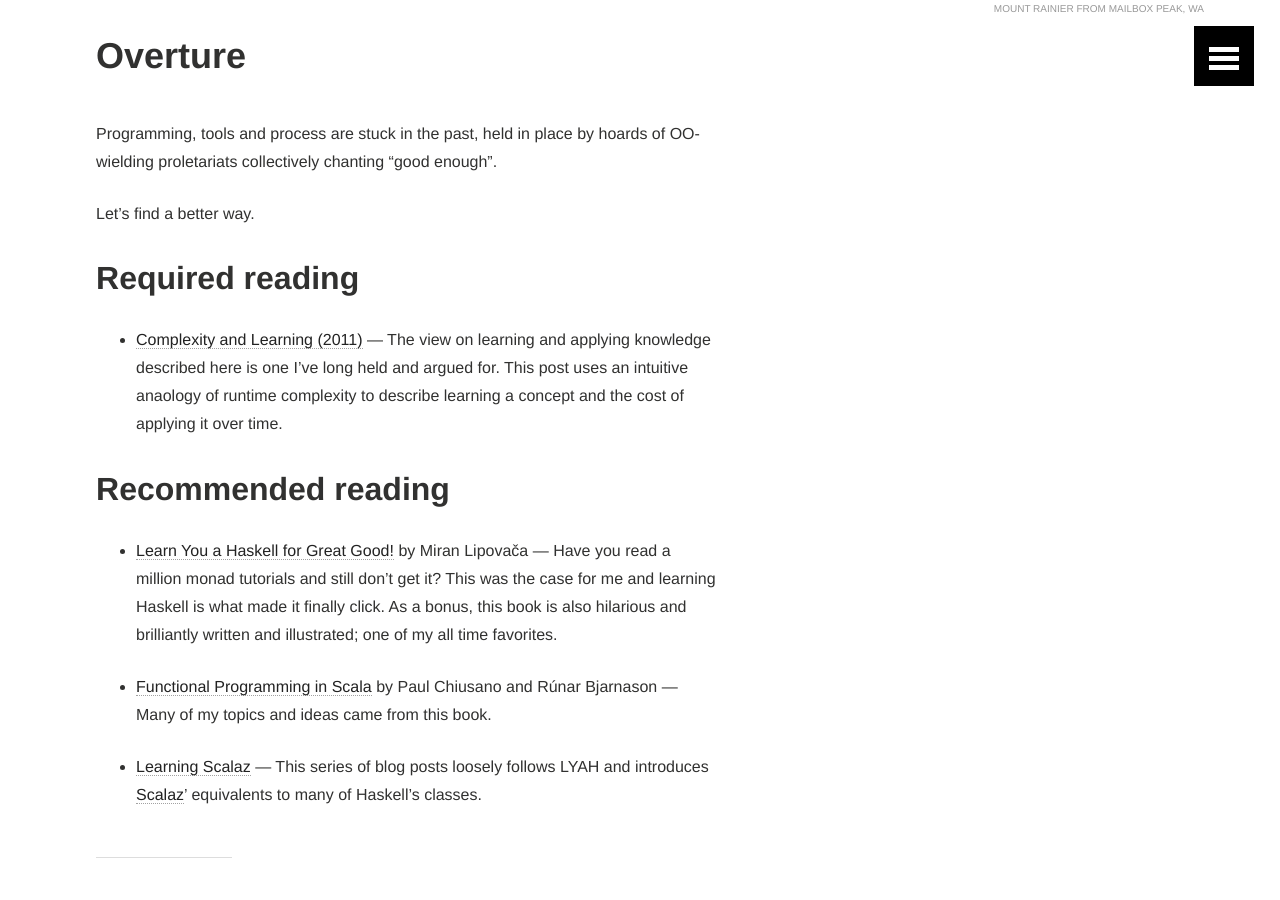
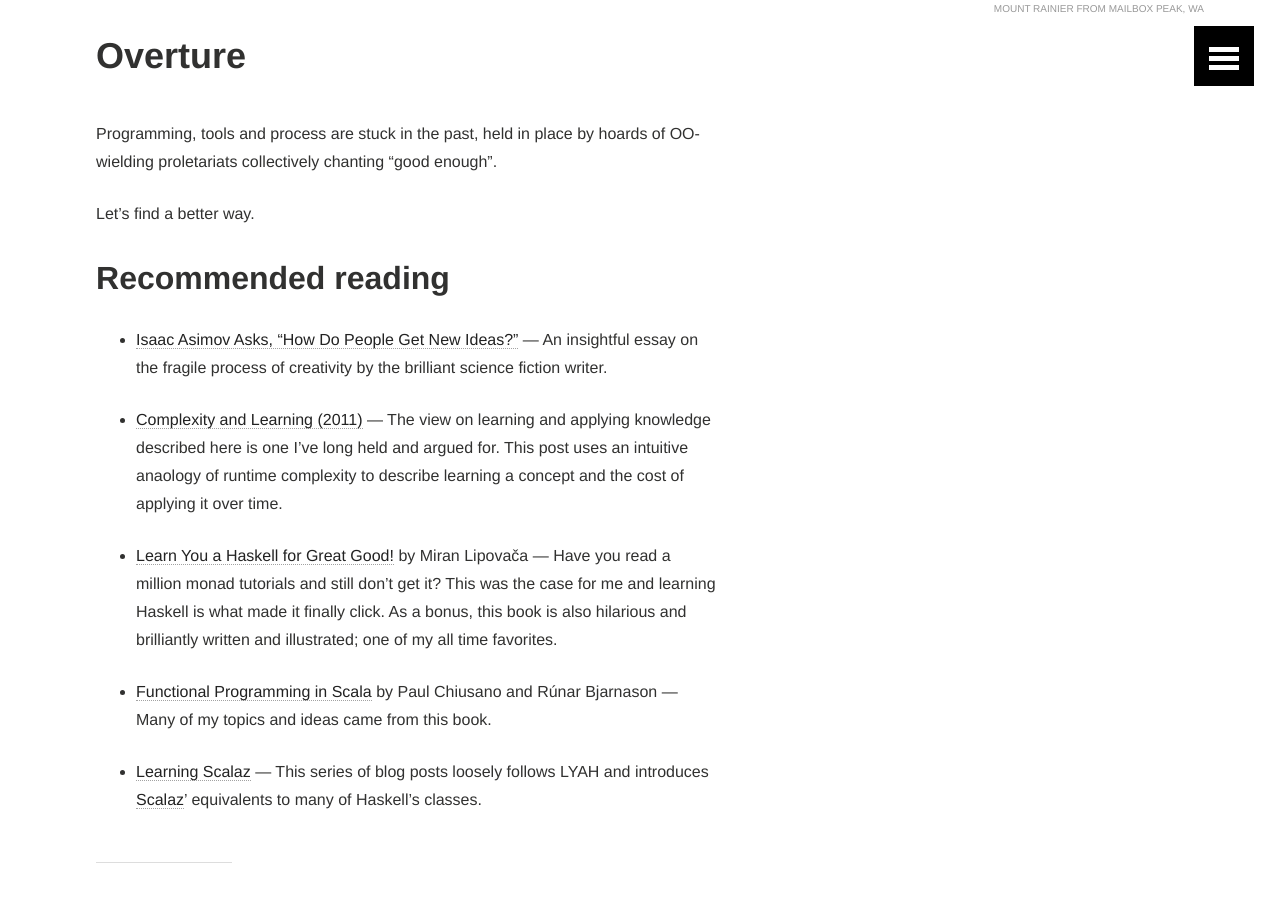
Before and after one commit to devth/devth.github.com, a Jekyll site: the page built from overture.md, in a window 1280 px wide and 900 px high, scrolled down 415 px. Built offline with Jekyll 4.4.1, drawn with Linux system fonts in a browser that asks for light colours.

Commit message:
Add amazing Isaac Asimov link

```diff
--- a/overture.md
+++ b/overture.md
@@ -12,15 +12,18 @@ of OO-wielding proletariats collectively chanting "good enough".
 
 Let's find a better way.
 
-## Required reading
+## Recommended reading
+
+- [Isaac Asimov Asks, “How Do People Get New
+  Ideas?”](https://www.technologyreview.com/s/531911/isaac-asimov-asks-how-do-people-get-new-ideas/)
+  — An insightful essay on the fragile process of creativity by the brilliant
+  science fiction writer.
 
 - [Complexity and Learning (2011)](http://mth.io/posts/complexity-and-learning/)
   — The view on learning and applying knowledge described here is one I've long
   held and argued for. This post uses an intuitive anaology of runtime
   complexity to describe learning a concept and the cost of applying it over
   time.
-
-## Recommended reading
 
 - [Learn You a Haskell for Great Good!](http://learnyouahaskell.com/chapters) by
   Miran Lipovača — Have you read a million monad tutorials and still don't get
```
